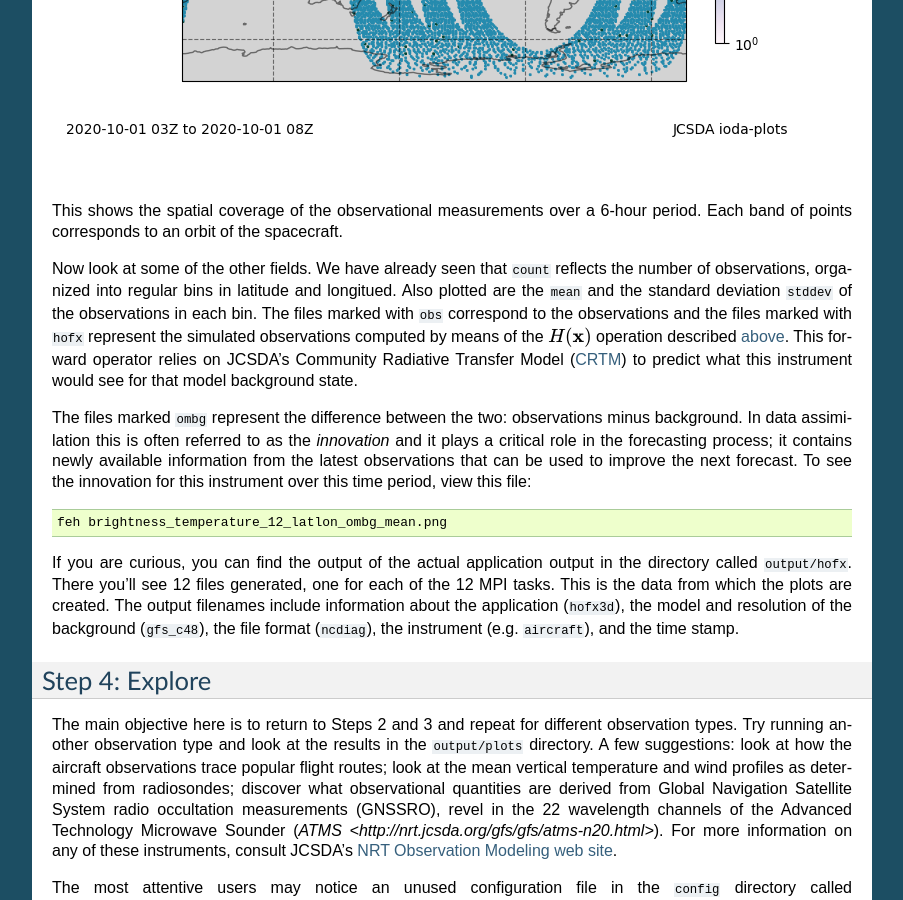
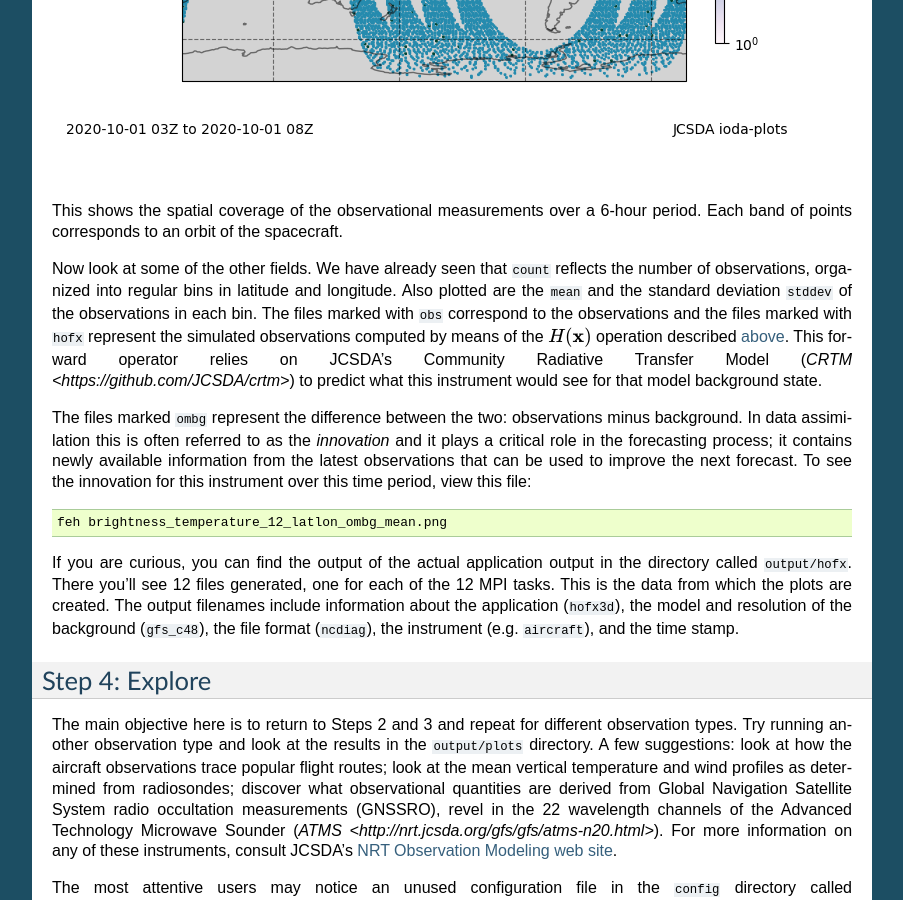
Before and after one commit to JCSDA/jedi-docs, a Sphinx documentation site: the page built from docs/learning/tutorials/level1/hofx_nrt.rst, in a window 1280 px wide and 900 px high, scrolled down 3424 px. Shown: the whole window, without its empty margins (198-1101 px from the left). Built offline with Sphinx 7.4.7, drawn with Linux system fonts in a browser that asks for light colours.

Commit message:
Update docs/learning/tutorials/level1/hofx_nrt.rst
Co-authored-by: Fabio L R Diniz <45880035+fabiolrdiniz@users.noreply.github.com>

```diff
--- a/docs/learning/tutorials/level1/hofx_nrt.rst
+++ b/docs/learning/tutorials/level1/hofx_nrt.rst
@@ -147,7 +147,7 @@
 
 This shows the spatial coverage of the observational measurements over a 6-hour period.  Each band of points corresponds to an orbit of the spacecraft.
 
-Now look at some of the other fields.   We have already seen that ``count`` reflects the number of observations, organized into regular bins in latitude and longitued.  Also plotted are the ``mean`` and the standard deviation ``stddev`` of the observations in each bin.  The files marked with ``obs`` correspond to the observations and the files marked with ``hofx`` represent the simulated observations computed by means of the :math:`H({\bf x})` operation described :ref:`above <hofxnrt-overview>`.  This forward operator relies on JCSDA's Community Radiative Transfer Model (`CRTM <https://github.com/JCSDA/crtm>`_) to predict what this instrument would see for that model background state.
+Now look at some of the other fields.   We have already seen that ``count`` reflects the number of observations, organized into regular bins in latitude and longitude.  Also plotted are the ``mean`` and the standard deviation ``stddev`` of the observations in each bin.  The files marked with ``obs`` correspond to the observations and the files marked with ``hofx`` represent the simulated observations computed by means of the :math:`H({\bf x})` operation described :ref:`above <hofxnrt-overview>`.  This forward operator relies on JCSDA's Community Radiative Transfer Model (`CRTM <https://github.com/JCSDA/crtm>`) to predict what this instrument would see for that model background state.
 
 The files marked ``ombg`` represent the difference between the two: observations minus background.  In data assimilation this is often referred to as the *innovation* and it plays a critical role in the forecasting process; it contains newly available information from the latest observations that can be used to improve the next forecast.  To see the innovation for this instrument over this time period, view this file:
 
```
